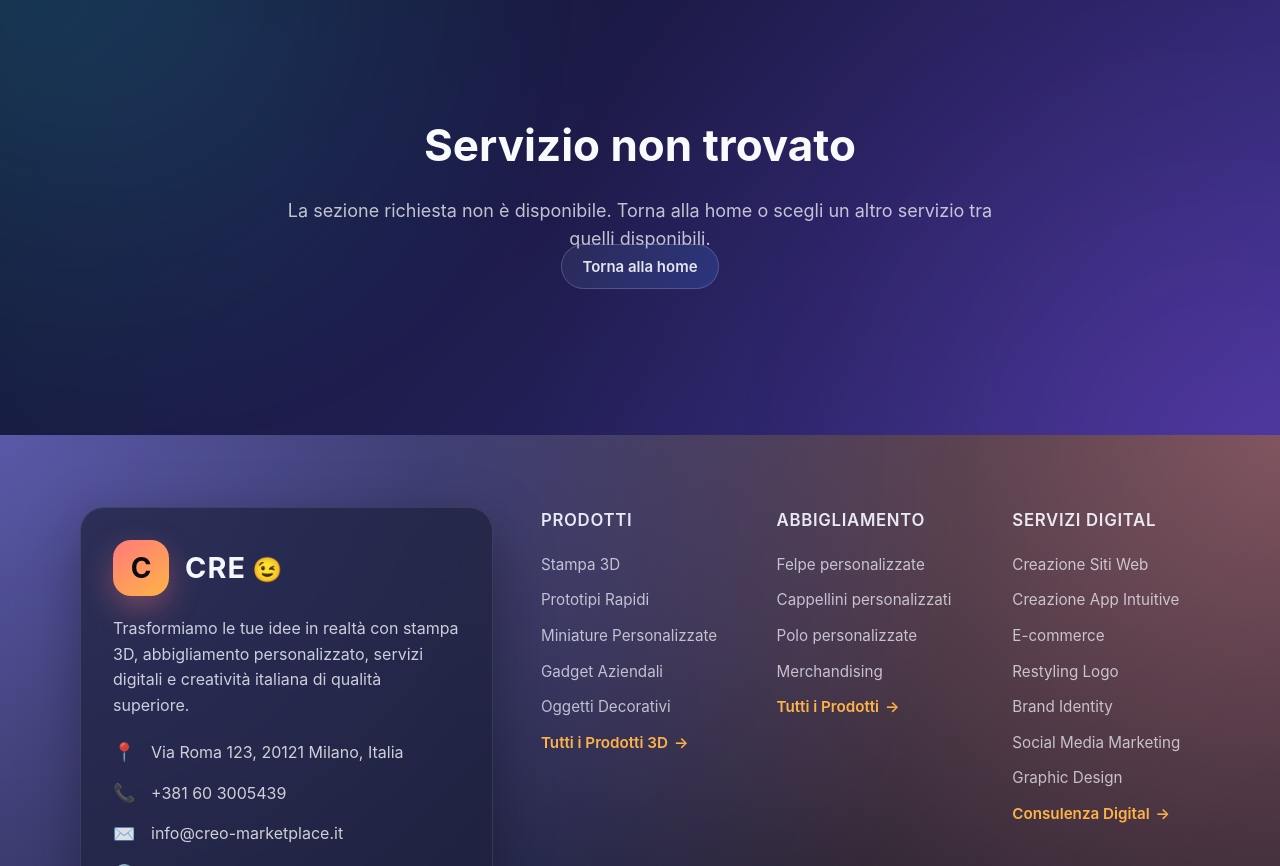
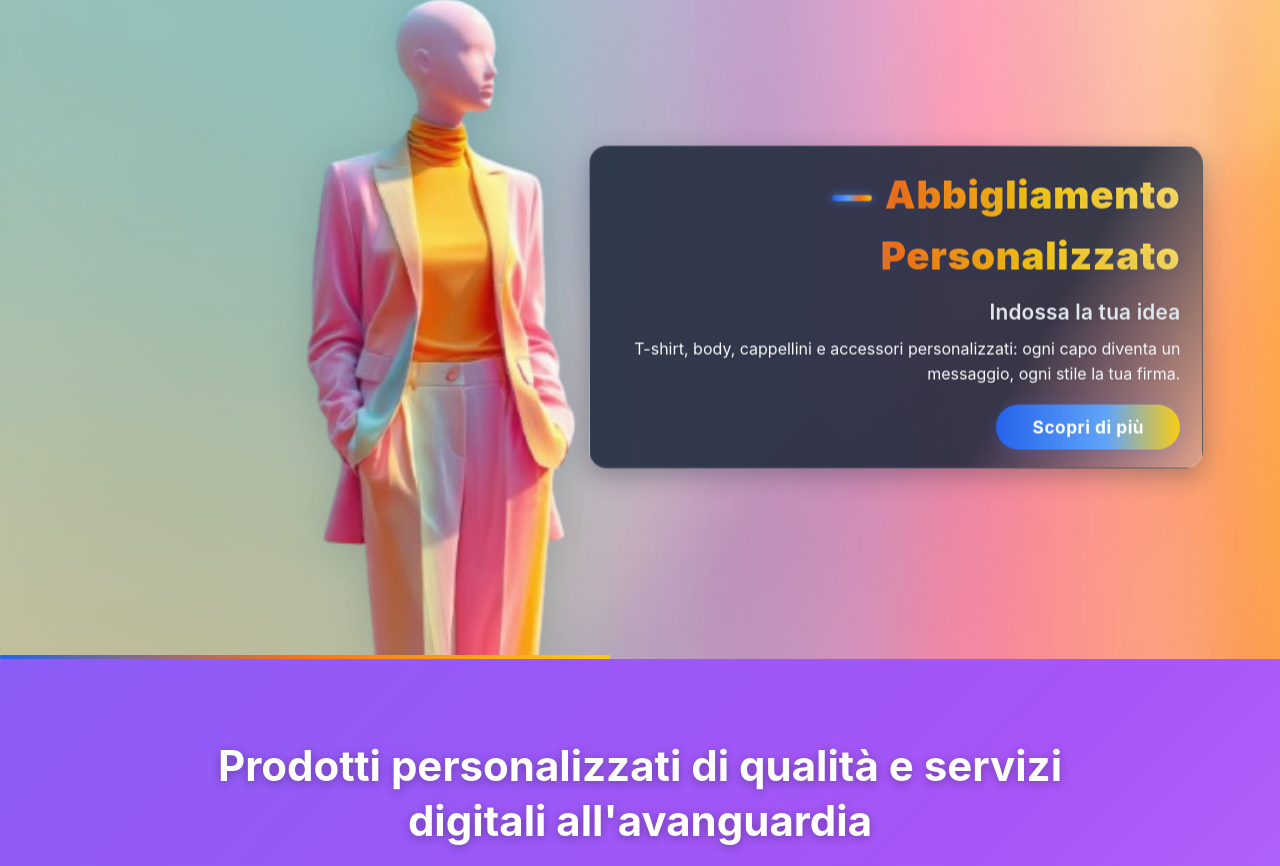
Before and after one commit to Razzinn/Art.E, a React (Vite) app in the folder Art.e_proj/: page /servizi/1 in a window 1280 px wide. Shown: the part 114-980 px from the top of the page. Built offline with nearby package versions, Linux system fonts and the light colour scheme.

Commit message:
fix insicuro

```diff
--- a/Art.e_proj/src/App.jsx
+++ b/Art.e_proj/src/App.jsx
@@ -1,17 +1,21 @@
 import { BrowserRouter, Routes, Route } from 'react-router-dom';
 import NavbarSectionR from './components/NavbarSectionR';
 import Footer from './components/footer';
-import HomePage from './pages/HomePage';
+// import HomePage from './pages/HomePage';
 import ServiceRequestPage from './pages/ServiceRequestPage';
 import NotFoundPage from './pages/NotFoundPage';
 import './App.css';
+import HeroSectionR from './components/HeroSectionR';
+import Offers from './components/Offers';
 
 function App() {
   return (
     <BrowserRouter>
       <NavbarSectionR />
+      <HeroSectionR />
+      <Offers />
       <Routes>
-        <Route path="/" element={<HomePage />} />
+        {/*<Route path="/" element={<HomePage />} /> */}
         <Route path="/servizi/:serviceSlug" element={<ServiceRequestPage />} />
         <Route path="*" element={<NotFoundPage />} />
       </Routes>
--- a/Art.e_proj/src/pages/HomePage.jsx
+++ b/Art.e_proj/src/pages/HomePage.jsx
@@ -1,4 +1,4 @@
-import { useState } from 'react';
+/* import { useState } from 'react';
 import HeroSectionR from '../components/HeroSectionR';
 import Offers from '../components/Offers';
 import Design3D from '../componentisecondarisezioni/3DDesignStampa3D.jsx';
@@ -17,4 +17,4 @@ export default function HomePage() {
       <Offers />
     </>
   );
-}
+} */
```
Also changed, not shown: Art.e_proj/src/componentisecondarisezioni/AbbigliamentoPage.css (added), Art.e_proj/src/componentisecondarisezioni/AbbigliamentoPage.jsx (added), Art.e_proj/src/componentisecondarisezioni/Design3DPage.jsx (renamed from Art.e_proj/src/componentisecondarisezioni/3DDesignStampa3D.jsx), Art.e_proj/src/componentisecondarisezioni/IdeeRegaloPage.css (added), Art.e_proj/src/componentisecondarisezioni/IdeeRegaloPage.jsx (renamed from Art.e_proj/src/componentisecondarisezioni/IdeeRegalo.jsx), Art.e_proj/src/componentisecondarisezioni/WebAppDesignPage.css (added), Art.e_proj/src/componentisecondarisezioni/WebAppDesignPage.jsx (added).
